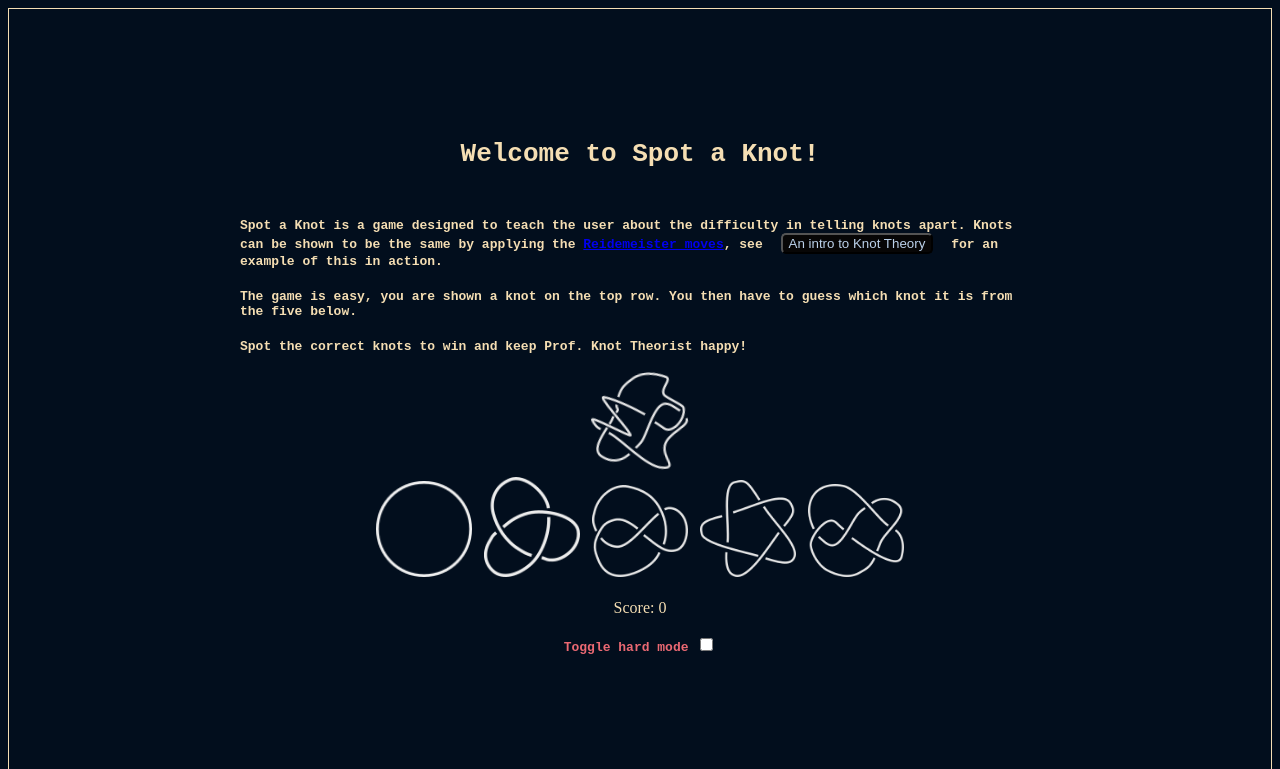
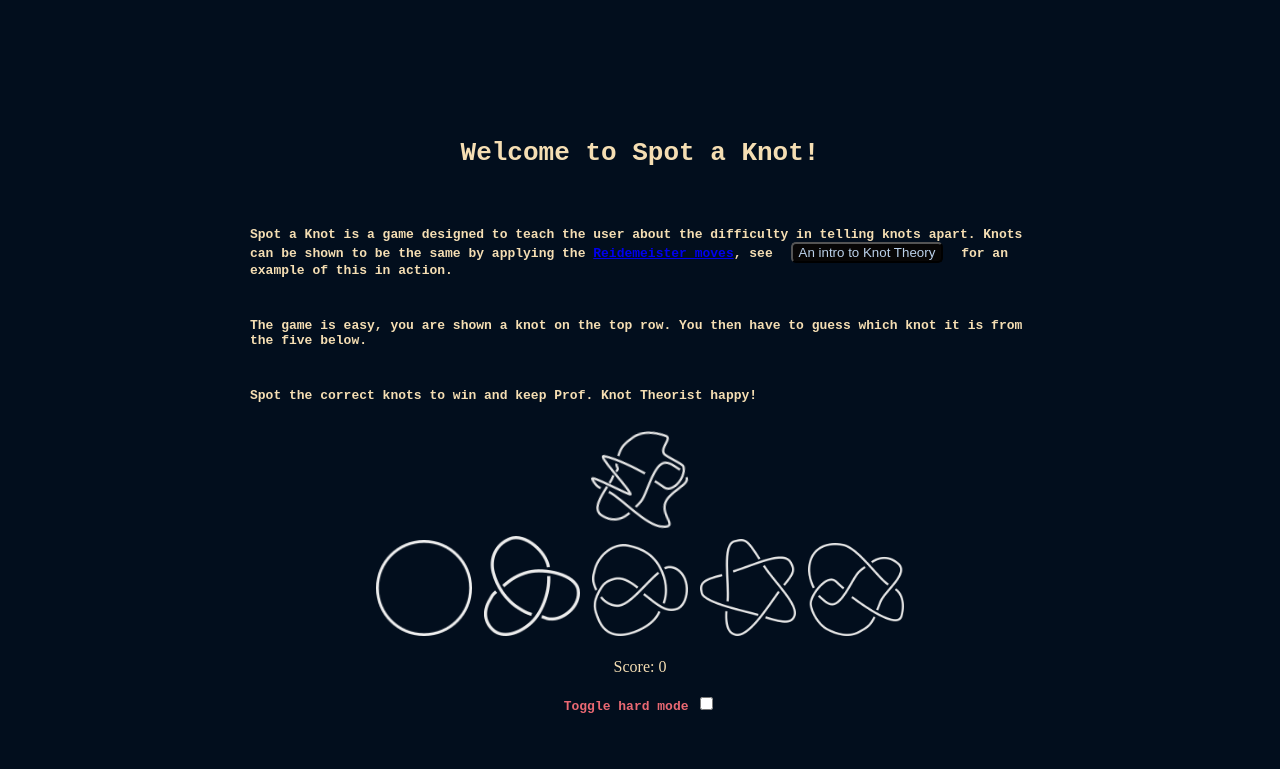
Before and after one commit to djordjepmihajlovic/webdev, a plain HTML site: page spotaKnotGame.html in a window 1280 px wide. Shown: the top 769 px of the page. Drawn offline with Linux system fonts and the light colour scheme.

Commit message:
update #2

```diff
--- a/game.css
+++ b/game.css
@@ -2,7 +2,7 @@
 body{
     background-color: #020e1d;
     height: 95vh;
-    border: 1px solid wheat;
+    /* border: 1px solid wheat; */
     display: flex;
     flex-direction: column;
     align-items: center;
@@ -60,6 +60,10 @@ h2 {
     text-align: center;
     color : #020e1d;
     font-family:monospace;
+}
+
+.description {
+    padding: 10px;
 }
 
 .app {
```
